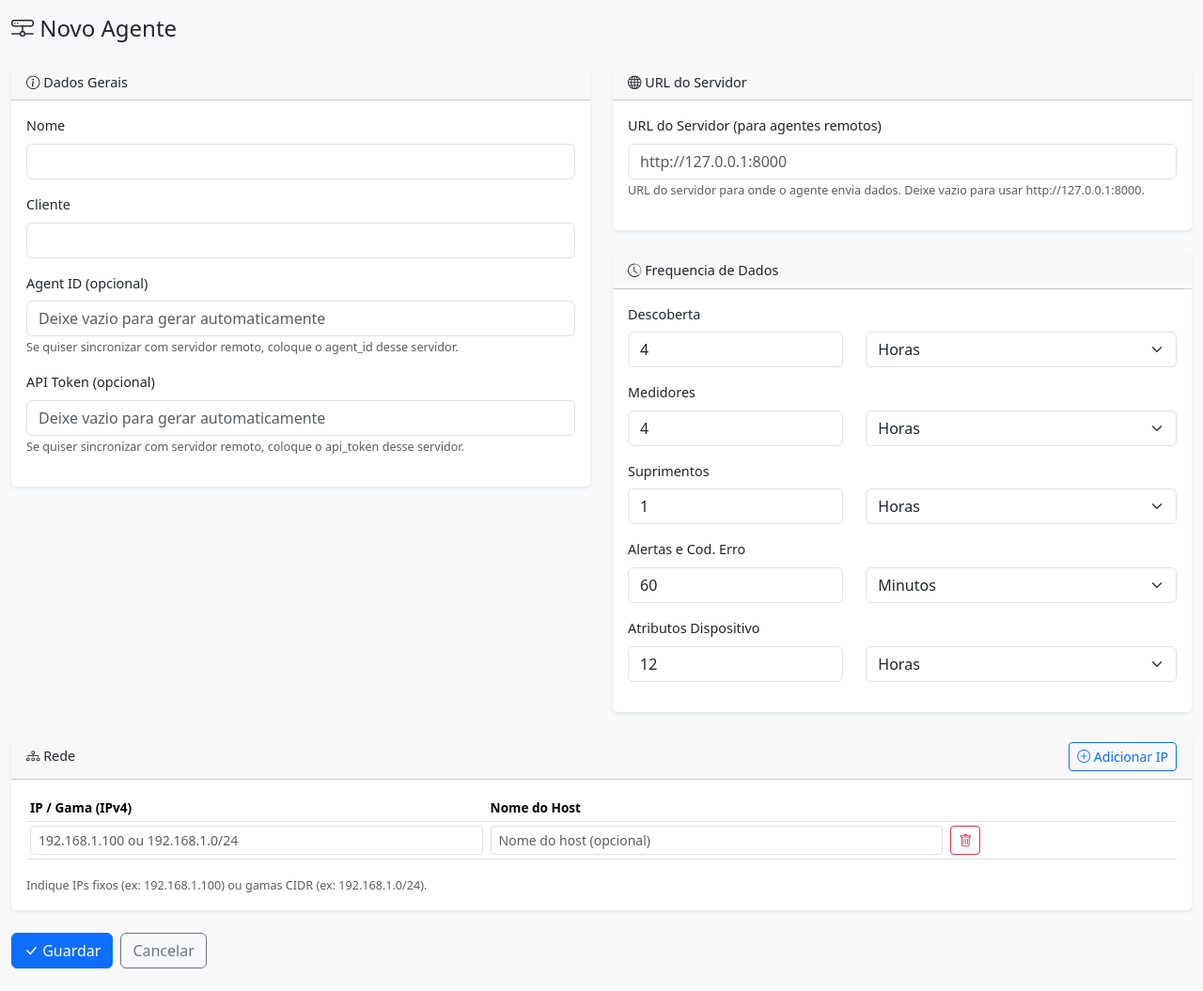
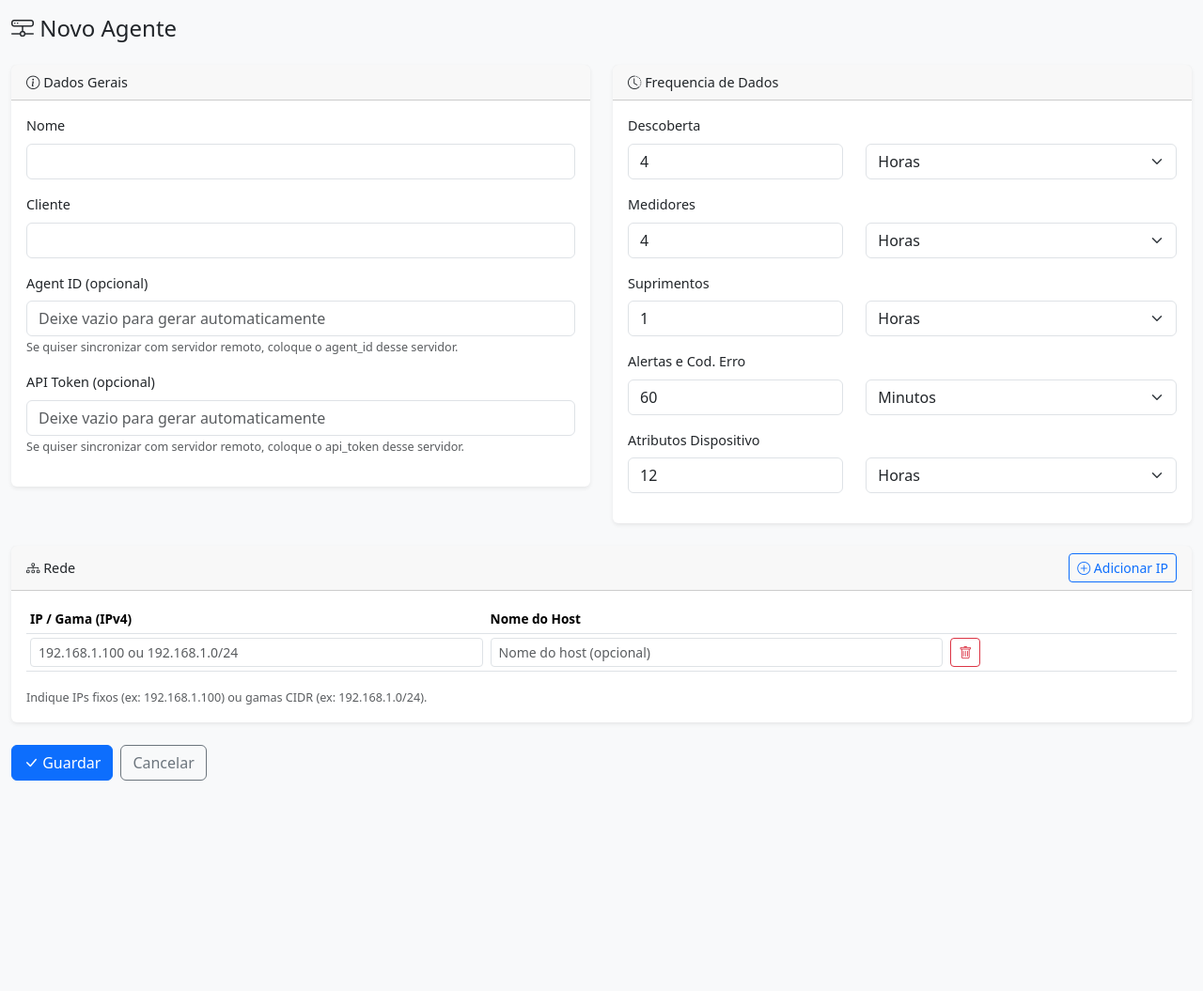
Before and after one commit to leiturasproficopia-alt/GestaoFotocopiadoras, a FastAPI app: template server/templates/agents/form.html in a window 1280 px wide. Shown: the whole page at 94% size. After the commit the page ends 831 px from the top, so only its background shows below. Run offline with FastAPI, Linux system fonts and the light colour scheme; the template is opened without the code that fills it, so the values that code supplies are empty.

Commit message:
Move server_url field next to Agent ID and API Token

```diff
--- a/server/templates/agents/form.html
+++ b/server/templates/agents/form.html
@@ -44,6 +44,11 @@
                             <option value="0" {% if not agent.active %}selected{% endif %}>Inativo</option>
                         </select>
                     </div>
+                    <div class="mb-3">
+                        <label class="form-label"><i class="bi bi-globe"></i> URL do Servidor</label>
+                        <input type="text" class="form-control" name="server_url" value="{{ agent.server_url if agent and agent.server_url else '' }}" placeholder="https://gestaofotocopiadoras.onrender.com">
+                        <small class="text-muted">URL do servidor para onde o agente envia dados. Deixe vazio para usar http://127.0.0.1:8000</small>
+                    </div>
                     {% else %}
                     <div class="mb-3">
                         <label class="form-label">Agent ID (opcional)</label>
@@ -61,17 +66,6 @@
         </div>
 
         <div class="col-lg-6">
-            <div class="card mb-4">
-                <div class="card-header"><i class="bi bi-globe"></i> URL do Servidor</div>
-                <div class="card-body">
-                    <div class="mb-3">
-                        <label class="form-label">URL do Servidor (para agentes remotos)</label>
-                        <input type="text" class="form-control" name="server_url" value="{{ agent.server_url if agent and agent.server_url else '' }}" placeholder="http://127.0.0.1:8000">
-                        <small class="text-muted">URL do servidor para onde o agente envia dados. Deixe vazio para usar http://127.0.0.1:8000.</small>
-                    </div>
-                </div>
-            </div>
-
             <div class="card mb-4">
                 <div class="card-header"><i class="bi bi-clock-history"></i> Frequencia de Dados</div>
                 <div class="card-body">
```
